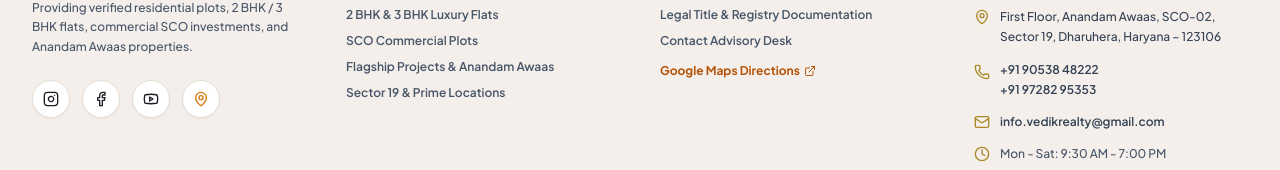
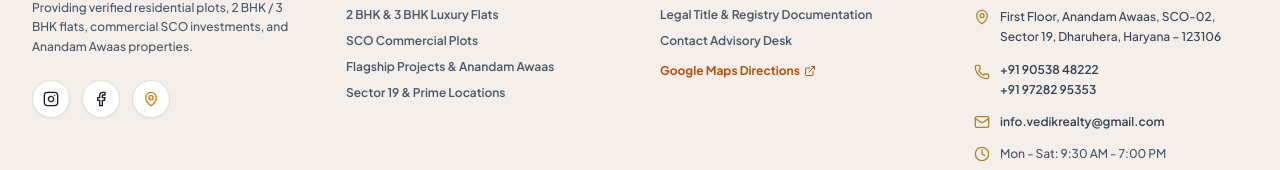
Before and after one commit to bansalsaumya/vedik-reality, a React (Vite) app: page /admin/login in a window 1280 px wide. Shown: the part 946-1116 px from the top of the page. Built offline with nearby package versions, Linux system fonts and the light colour scheme; no server answers.

Commit message:
fix(social): Remove YouTube icon from Footer

```diff
--- a/src/components/Footer.jsx
+++ b/src/components/Footer.jsx
@@ -49,15 +49,6 @@
                 className="p-2.5 rounded-full bg-white hover:bg-gold-500 hover:text-white text-charcoal-800 border border-borderlight transition-all shadow-sm"
               >
                 <Facebook className="w-4 h-4" />
-              </a>
-              <a
-                href={settings.youtube || "https://youtube.com/@vedikreality"}
-                target="_blank"
-                rel="noreferrer"
-                title="YouTube Channel"
-                className="p-2.5 rounded-full bg-white hover:bg-gold-500 hover:text-white text-charcoal-800 border border-borderlight transition-all shadow-sm"
-              >
-                <Youtube className="w-4 h-4" />
               </a>
               <a
                 href={mapUrl}
--- a/src/context/SettingsContext.jsx
+++ b/src/context/SettingsContext.jsx
@@ -15,7 +15,6 @@
     working_hours: 'Mon - Sat: 9:30 AM - 7:00 PM',
     facebook: 'https://www.facebook.com/VedikRealty/',
     instagram: 'https://www.instagram.com/vedikrealty/',
-    youtube: 'https://youtube.com/@vedikreality',
     google_map_link: 'https://maps.app.goo.gl/bpCUi761odoyA34B7'
   });
 
```
